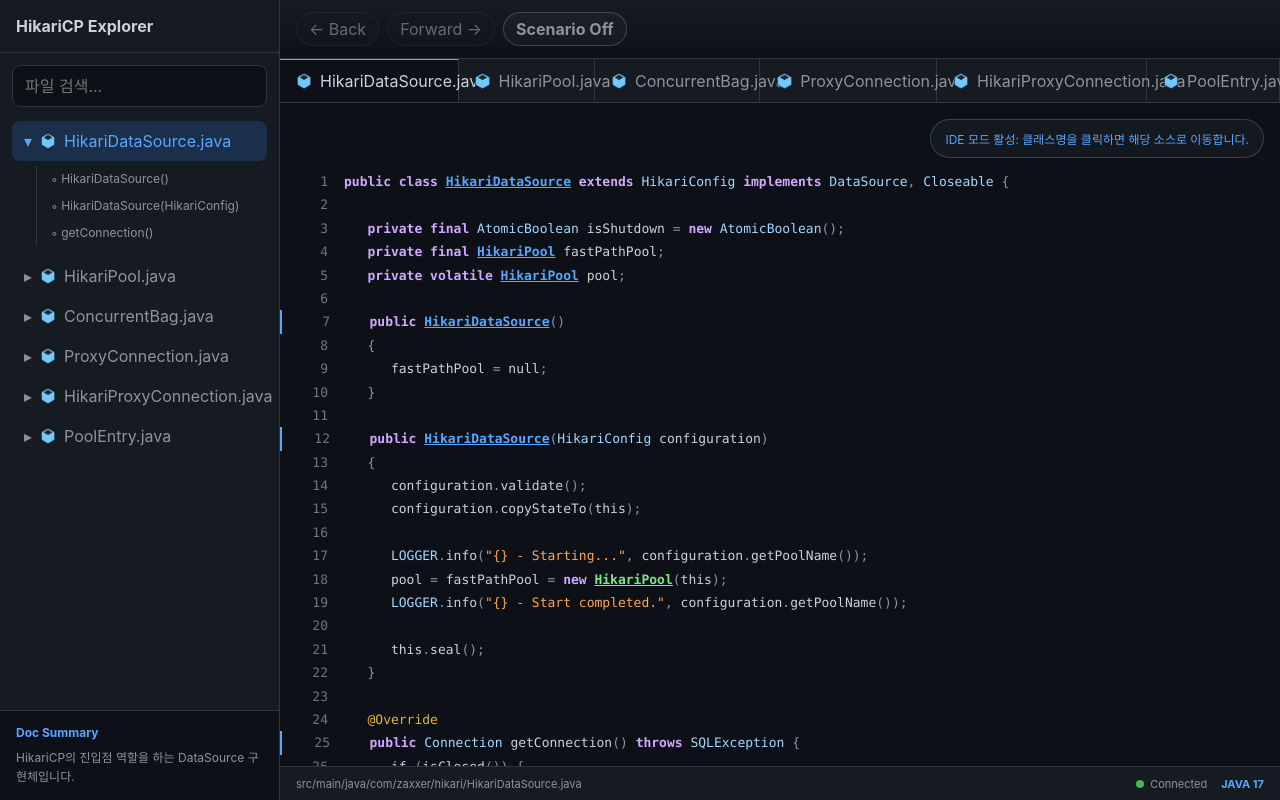
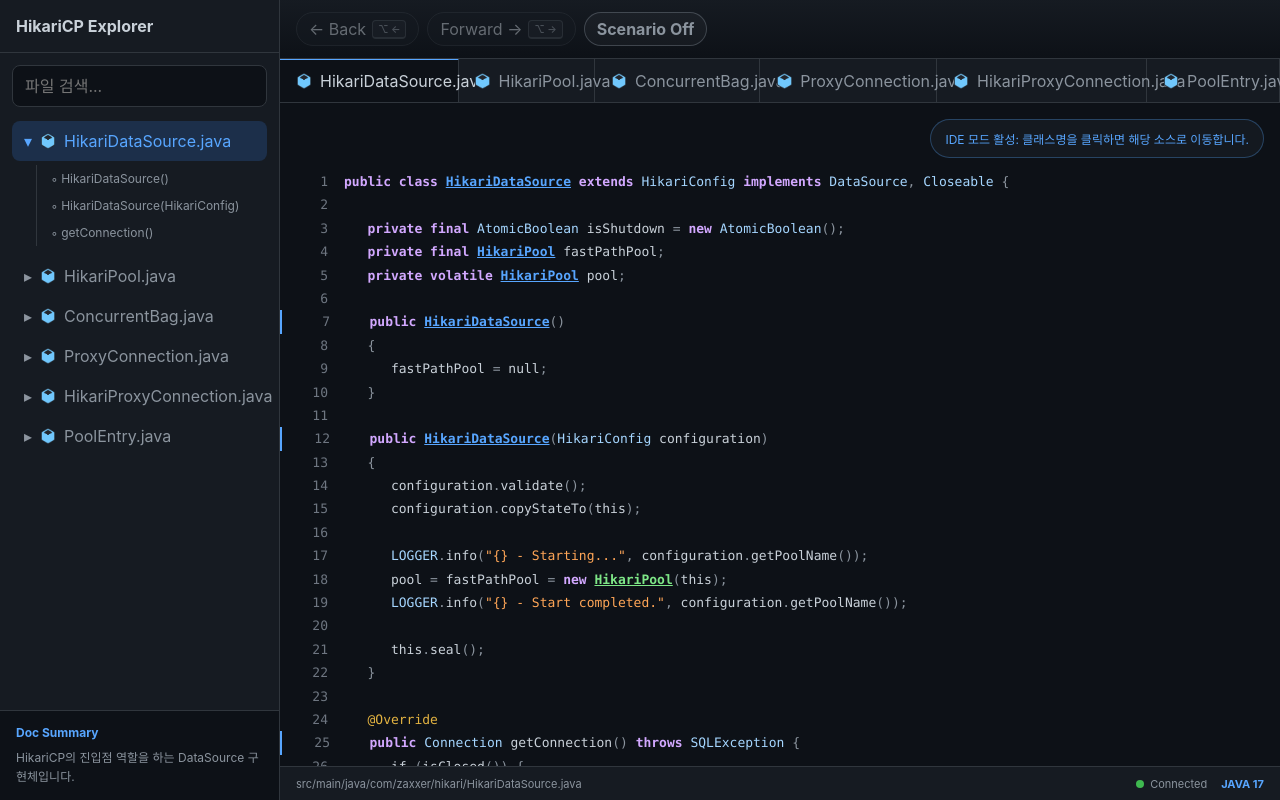
Before and after one commit to MODUGGAGI/HikariCP, a website with bundled scripts: page index.html in a window 1280 px wide. Built offline with nearby package versions, Linux system fonts and the light colour scheme.

Commit message:
UI 추가

```diff
--- a/index.html
+++ b/index.html
@@ -28,8 +28,8 @@
         <div class="topbar">
           <div class="topbar-row">
             <div class="history-controls">
-              <button id="history-back" class="history-button" type="button">← Back</button>
-              <button id="history-forward" class="history-button" type="button">Forward →</button>
+              <button id="history-back" class="history-button" type="button">← Back <kbd>⌥ ←</kbd></button>
+              <button id="history-forward" class="history-button" type="button">Forward → <kbd>⌥ →</kbd></button>
               <button id="scenario-toggle" class="history-button scenario-toggle-button" type="button">Scenario Off</button>
             </div>
           </div>
@@ -37,8 +37,8 @@
             <div class="scenario-controls">
               <select id="scenario-select" class="scenario-select"></select>
               <button id="scenario-first" class="history-button" type="button">First</button>
-              <button id="scenario-prev" class="history-button" type="button">Prev</button>
-              <button id="scenario-next" class="history-button" type="button">Next</button>
+              <button id="scenario-prev" class="history-button" type="button">Prev <kbd>←</kbd></button>
+              <button id="scenario-next" class="history-button" type="button">Next <kbd>→</kbd></button>
             </div>
             <div class="scenario-status">
               <div id="scenario-heading" class="scenario-heading"></div>
--- a/styles.css
+++ b/styles.css
@@ -205,6 +205,25 @@ input {
   padding: 6px 12px;
   cursor: pointer;
   transition: background 120ms ease, color 120ms ease, border-color 120ms ease;
+  display: inline-flex;
+  align-items: center;
+  gap: 6px;
+}
+
+kbd {
+  display: inline-flex;
+  align-items: center;
+  padding: 1px 5px;
+  border: 1px solid rgba(139, 148, 158, 0.35);
+  border-bottom-width: 2px;
+  border-radius: 4px;
+  background: rgba(110, 118, 129, 0.12);
+  color: var(--muted);
+  font-family: inherit;
+  font-size: 10px;
+  font-weight: 600;
+  line-height: 1.4;
+  white-space: nowrap;
 }
 
 .history-button:hover:not(:disabled) {
```
